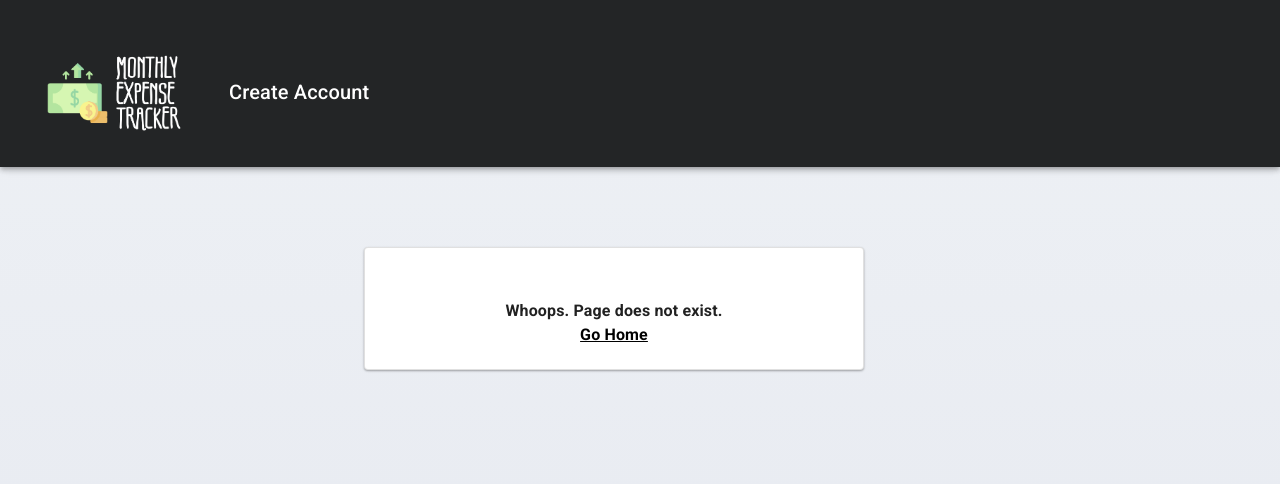
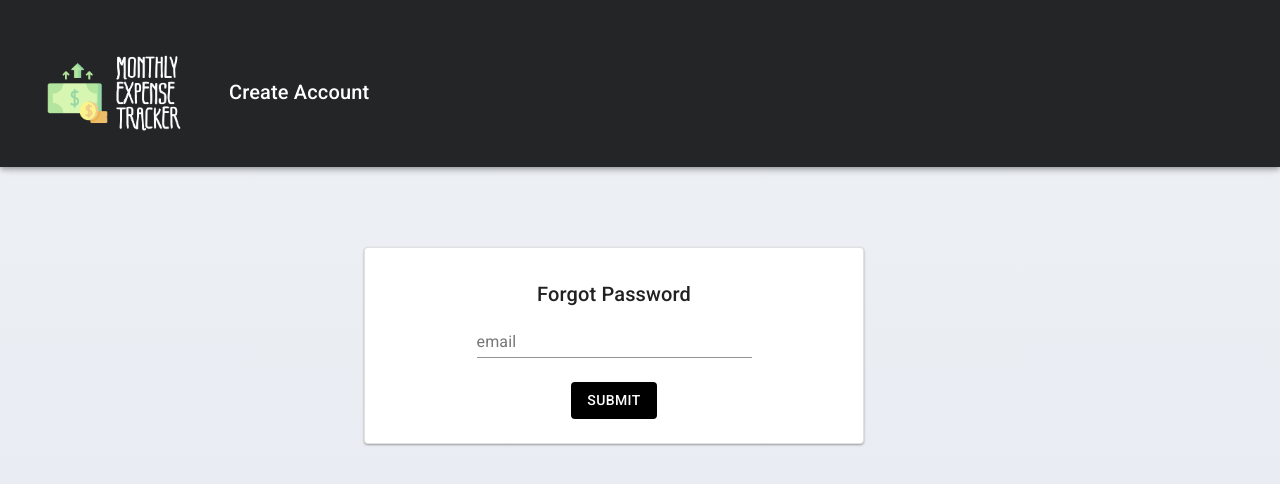
Before and after one commit to zhusain1/montly-budgeting-app, a React (Create React App) app: page /ForgotPassword in a window 1280 px wide. Shown: the top 484 px of the page. Built offline with nearby package versions, Linux system fonts and the light colour scheme.

Commit message:
create new forgot password page and bug fix for clearing input

```diff
--- a/src/components/Create.js
+++ b/src/components/Create.js
@@ -60,6 +60,10 @@ class Create extends Component {
         .catch(err => {
             this.setState({
                 error: err.response.data,
+                email: '',
+                firstName: '',
+                lastName: '',
+                password: '',
                 linkBank: false
             })
         })
@@ -85,16 +89,16 @@ class Create extends Component {
                     Create Account
                 </Typography>
                 <form onSubmit={this.handleSubmit} autoComplete="off" >
-                    <TextField id="username" label="email" onChange={e => this.setState({email: e.target.value})}/>
+                    <TextField id="username" label="email" value={this.state.email} onChange={e => this.setState({email: e.target.value})}/>
                     <br/>
                     <br/>
-                    <TextField id="firstName" label="first name" onChange={e => this.setState({firstName: e.target.value})}/>
+                    <TextField id="firstName" label="first name" value={this.state.firstName} onChange={e => this.setState({firstName: e.target.value})}/>
                     <br/>
                     <br/>
-                    <TextField id="lastName" label="last name" onChange={e => this.setState({lastName: e.target.value})}/>
+                    <TextField id="lastName" label="last name" value={this.state.lastName} onChange={e => this.setState({lastName: e.target.value})}/>
                     <br/>
                     <br/>
-                    <TextField id="password" label="password" type="password" onChange={e => this.setState({password: e.target.value})}/>
+                    <TextField id="password" label="password" value={this.state.password} type="password" onChange={e => this.setState({password: e.target.value})}/>
                     <br/>
                     <br/>
                     <Button variant="outlined" type="submit">
--- /dev/null
+++ b/src/components/ForgotPassword.js
@@ -0,0 +1,205 @@
+import React, { Component } from 'react';
+import TextField from '@material-ui/core/TextField';
+import Button from '@material-ui/core/Button';
+import api from '../apis';
+import Typography from '@material-ui/core/Typography';
+import '../App.css';
+import Alert from '@material-ui/lab/Alert';
+import MainCard from '../functional_components/MainCard';
+import Navbar from '../functional_components/Navbar'
+
+class ForgotPassword extends Component {
+
+    constructor(props){
+        super(props);
+
+        this.state = {
+            email : '',
+            error: '',
+            emailCode: '',
+            password: '',
+            confirmPassword: '',
+            showEmailCodePage: false,
+            showResetPasswordPage: false
+        };
+
+        this.handleSubmit = this.handleSubmit.bind(this);
+        this.handleEmailCodeSubmit = this.handleEmailCodeSubmit.bind(this);
+        this.handleResetPassword = this.handleResetPassword.bind(this);
+    }
+
+    handleEmailCodeSubmit = (e) => {
+
+        e.preventDefault();
+
+        if(this.state.emailCode === '5555'){
+            this.setState({
+                showResetPasswordPage: true
+            });
+        }
+
+        console.log(this.state)
+    }
+
+    handleResetPassword = (e) => {
+
+        e.preventDefault();
+
+        if(this.state.password === this.state.confirmPassword){
+            // redirect to login page
+            console.log('resetting password')
+        }
+
+        console.log(this.state)
+    }
+
+    handleSubmit = (e) => {
+
+        e.preventDefault();
+
+        if(this.state.email === 'zulfihusain1996@gmail.com'){
+
+            this.setState({
+                showEmailCodePage: true
+            });
+        } else{
+           // ERROR
+        }
+
+
+       // TODO: implement api call
+        /* e.preventDefault();
+
+        const url = '/resetPassword'
+
+        const req = {
+            email: this.state.email,
+        };
+
+        api({
+            method: 'post',
+            url: url,
+            data: req
+        }).then((res) => {
+            this.setState({
+                error: ''
+            })
+
+        })
+        .catch(err => {
+            this.setState({
+                error: err.response.data
+            })
+        }) */
+    }
+
+    resetPassword = () => {
+        return (
+            <div>
+                {this.state.error.length > 0 &&
+                 <Alert severity="error"> {this.state.error}</Alert>
+                }
+                 <Typography variant="h6">
+                    Reset Password
+                </Typography>
+                <form onSubmit={this.handleResetPassword} autoComplete="off" >
+                    <TextField id="Password"
+                        label="Password"
+                        type = "password"
+                        value={this.state.password}
+                        onChange={e => this.setState({password: e.target.value})}
+                    />
+                    <br/>
+                    <TextField id="confirmPassword"
+                        label="Confirm Password"
+                        type = "password"
+                        value={this.state.confirmPassword}
+                        onChange={e => this.setState({confirmPassword: e.target.value})}
+                    />
+                    <br/>
+                    <br/>
+                    <Button variant="outlined" type="submit">
+                        Reset
+                    </Button>
+                </form>
+                <br/>
+            </div>
+        );
+    }
+
+    enterEmailCode = () => {
+        return (
+            <div>
+                {this.state.error.length > 0 &&
+                 <Alert severity="error"> {this.state.error}</Alert>
+                }
+                 <Typography variant="h6">
+                    Enter Email Code
+                </Typography>
+                <form className ="resetForm" onSubmit={this.handleEmailCodeSubmit} autoComplete="off" >
+                    <TextField id="emailcode"
+                        label="Email Code"
+                        value={this.state.emailCode}
+                        onChange={e => this.setState({emailCode: e.target.value})}
+                    />
+                    <br/>
+                    <br/>
+                    <Button variant="outlined" type="submit">
+                        Submit
+                    </Button>
+                </form>
+                <br/>
+            </div>
+        );
+    }
+
+    forgotPassword = () => {
+        return(
+            <div>
+                {this.state.error.length > 0 &&
+                 <Alert severity="error"> {this.state.error}</Alert>
+                }
+                 <Typography variant="h6">
+                    Forgot Password
+                </Typography>
+                <form className ="emailForm" onSubmit={this.handleSubmit} autoComplete="off" >
+                    <TextField id="username" label="email" value={this.state.email} onChange={e => this.setState({email: e.target.value})}/>
+                    <br/>
+                    <br/>
+                    <Button variant="outlined" type="submit">
+                        Submit
+                    </Button>
+                </form>
+                <br/>
+            </div>
+        );
+    }
+
+    renderDisplay = () => {
+        if(this.state.showResetPasswordPage){
+            return this.resetPassword();
+        } else if(this.state.showEmailCodePage){
+            return this.enterEmailCode();
+        } else{
+            return this.forgotPassword();
+        }
+    }
+
+    render(){
+
+        const renderPage = this.renderDisplay();
+
+        return(
+            <>
+                <Navbar/>
+                <MainCard>
+                    <>
+                        { renderPage }
+                    </>
+                </MainCard>
+            </>
+        );
+    }
+}
+
+export default ForgotPassword;
--- a/src/components/Login.js
+++ b/src/components/Login.js
@@ -79,7 +79,9 @@ class Login extends Component {
 
         }).catch(err => {
             this.setState({
-                error: 'Error logging in with account'
+                error: 'Error logging in with account',
+                email: '',
+                password: ''
             })
         })
     }
@@ -99,10 +101,10 @@ class Login extends Component {
                         <form onSubmit={this.handleSubmit} autoComplete="off">
                             <TextField id="username" label="email"
                             InputProps={{className: classes.input}}
-                            onChange={e => this.setState({email: e.target.value})} size="medium"/>
+                            onChange={e => this.setState({email: e.target.value})} size="medium" value={this.state.email}/>
                             <br/>
                             <br/>
-                            <TextField id="password" label="password" type="password" onChange={e => this.setState({password: e.target.value})}/>
+                            <TextField id="password" label="password" type="password" onChange={e => this.setState({password: e.target.value})} value={this.state.password}/>
                             <br/>
                             <br/>
                             <Button variant="outlined" type="submit">
--- a/src/index.js
+++ b/src/index.js
@@ -4,6 +4,7 @@ import React from 'react';
 import Transactions from './components/Transactions';
 import Login from './components/Login';
 import Create from './components/Create';
+import ForgotPassword from './components/ForgotPassword';
 import Logout from './functional_components/Logout'
 import Error from './functional_components/Error'
 import {
@@ -20,6 +21,7 @@ ReactDOM.render(
                 <Route exact path = "/create" component={Create} />
                 <Route exact path = "/logout" component={Logout} />
                 <Route exact path="/transactions" component={Transactions} />
+                <Route exact path="/ForgotPassword" component={ForgotPassword} />
                 <Route component={Error} />
             </Switch>
     </Router>,
```
